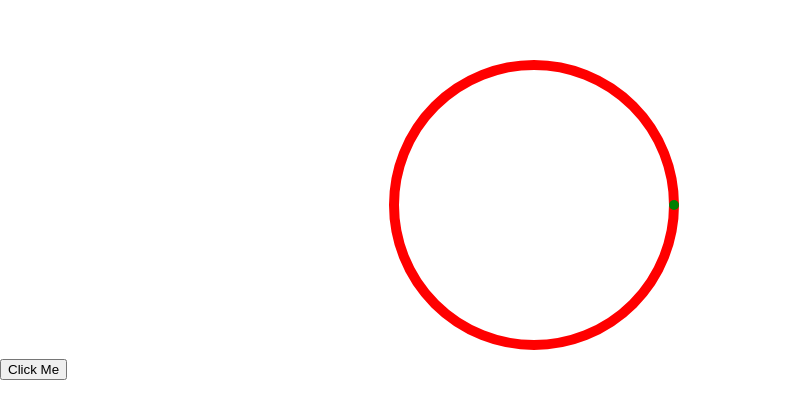
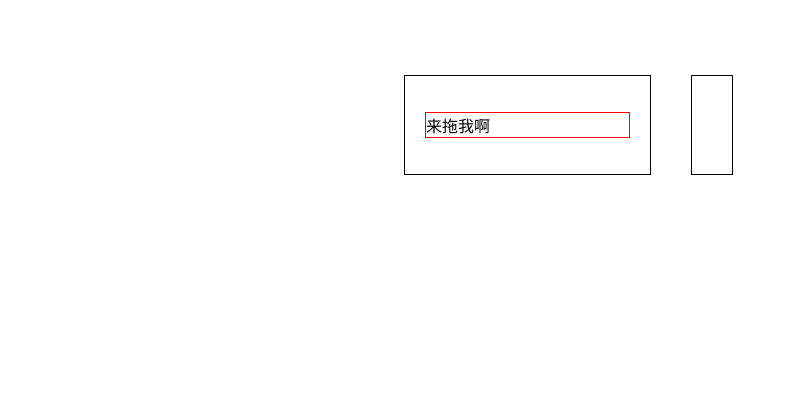
Before and after one commit to Tony-Jack2017/LittleTools, a React (Create React App) app: page / in a window 1280 px wide. Shown: the part 145-564 px from the top of the page, without its empty margins (0-796 px from the left). Built offline with nearby package versions, Linux system fonts and the light colour scheme.

Commit message:
fix：圆形进度条

```diff
--- a/src/App.tsx
+++ b/src/App.tsx
@@ -2,7 +2,7 @@ import './App.css';
 import React, {ReactElement, useState} from "react";
 
 // import GridExtrusion from "./components/grid_extrusion"
-// import DragElement from "./components/drag_element";
+import DragElement from "./components/drag_element";
 // import FileUpload from "./components/file_upload";
 
 import FileUploadAnimateSuccess from "./components/animate/file_upload/file_upload_success"
@@ -12,16 +12,24 @@ function App():ReactElement {
   const [percent, setPercent] = useState(0)
 
   const handleClick = () => {
-      setPercent(percent + 0.05)
+    // setInterval(() => {
+    //   setPercent(() => {
+    //     console.log("before inc", { percent });
+    //     const percentDoing = percent + 0.05;
+    //     console.log("after inc\n--------", { percentDoing });
+    //     return percentDoing;
+    //   });
+    // }, 2000);
+    setPercent(percent + 0.01)
   }
 
   return (
     <div className="App">
       {/*<GridExtrusion />*/}
-      {/*<DragElement />*/}
+      <DragElement />
       {/*<FileUploadAnimateSuccess width={50} height={50} />*/}
-      <FileUploadAnimateDoing width={300} height={300} percent={percent} />
-      <button onClick={handleClick}>Click Me</button>
+      {/*<FileUploadAnimateDoing width={150} height={150} percent={percent} />*/}
+      {/*<button onClick={handleClick}>Click Me</button>*/}
     </div>
   )
 }
--- a/src/components/animate/file_upload/file_upload_doing/index.tsx
+++ b/src/components/animate/file_upload/file_upload_doing/index.tsx
@@ -27,9 +27,9 @@ const FileUploadDoing = (props: FileUploadDoingProps) => {
         context.fillRect(0, 0, width, height);
         context.beginPath()
         context.lineCap = "round"
-        context.lineWidth = 10
-        context.strokeStyle = "red"
-        context.arc(width / 2, height / 2, (width / 2) - 10, 0, 360)
+        context.lineWidth = 6
+        context.strokeStyle = "#ebedf0"
+        context.arc(width / 2, height / 2, (width / 2) - 6, 0, 360)
         context.stroke()
         context.closePath(); //路径结束
         console.log(111)
@@ -48,8 +48,8 @@ const FileUploadDoing = (props: FileUploadDoingProps) => {
         context.beginPath()
         context.lineCap = "round"
         context.lineWidth = 10
-        context.strokeStyle = "red"
-        context.arc(width / 2, height / 2, (width / 2) - 10, 0, 360)
+        context.strokeStyle = "#ebedf0"
+        context.arc(width / 2, height / 2, (width / 2) - 6, 0, 360)
         context.stroke()
         context.closePath(); //路径结束
       }
@@ -62,9 +62,9 @@ const FileUploadDoing = (props: FileUploadDoingProps) => {
     context.restore();
     context.beginPath();
     context.lineCap = "round"
-    context.lineWidth = 10
-    context.arc(width / 2, height / 2, (width / 2) - 10, startAngle, diffAngle + startAngle, false);
-    context.strokeStyle = 'green';
+    context.lineWidth = 6
+    context.arc(width / 2, height / 2, (width / 2) - 6, startAngle, diffAngle + startAngle, false);
+    context.strokeStyle = 'rgb(82, 196, 26)';
     context.stroke();
     context.closePath();
   }
--- a/src/components/drag_element/index.tsx
+++ b/src/components/drag_element/index.tsx
@@ -4,15 +4,20 @@ import "./index.css"
 const DragElement = (): ReactElement => {
 
   const handleDragStart:DragEventHandler<HTMLParagraphElement> = (e) => {
-    console.log(e)
-    e.dataTransfer.dropEffect = "move"
-    e.dataTransfer.setData("text/html", "<p>来拖我啊1</p>")
+    console.log("开始拖动")
+  }
+  const handleDragEnd:DragEventHandler<HTMLParagraphElement> = (e) => {
+    e.currentTarget.style.display = "block"
+  }
+
+  const handleDrag:DragEventHandler<HTMLParagraphElement> = (e) => {
+    e.currentTarget.style.display = "none"
   }
 
   return (
     <div className="drag-cotainer">
       <div className="container">
-        <p draggable={true} onDragStart={handleDragStart} style={{border: '1px solid red'}}>来拖我啊</p>
+        <p draggable={true} onDrag={handleDrag} onDragEnd={handleDragEnd} onDragStart={handleDragStart} style={{border: '1px solid red', opacity: 1}}>来拖我啊</p>
       </div>
       <div className="content">
 
```
